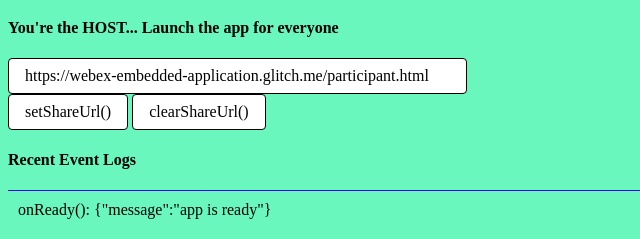
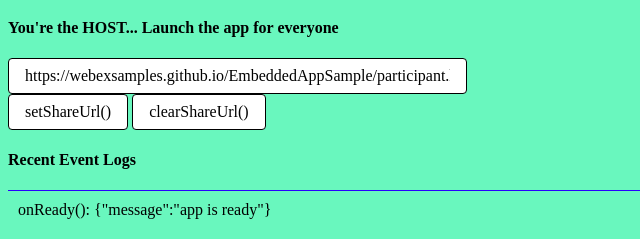
Before and after one commit to webex/EmbeddedAppKitchenSink, a plain HTML site: page index.html in a window 1280 px wide. Shown: the part 184-423 px from the top of the page, 0-640 px from the left. Drawn offline with Linux system fonts and the light colour scheme; a web font is replaced by a local one.

Commit message:
update participant url

```diff
--- a/index.html
+++ b/index.html
@@ -27,7 +27,7 @@
 
     <h4>You're the HOST... Launch the app for everyone</h4>
     <div>
-      <input id="shareUrl" placeholder="URL to open on participant" size="45" value="https://webex-embedded-application.glitch.me/participant.html" />
+      <input id="shareUrl" placeholder="URL to open on participant" size="45" value="https://webexsamples.github.io/EmbeddedAppSample/participant.html" />
     </div>
     <div>
       <button onclick="handleSetShare()">setShareUrl()</button>
```
